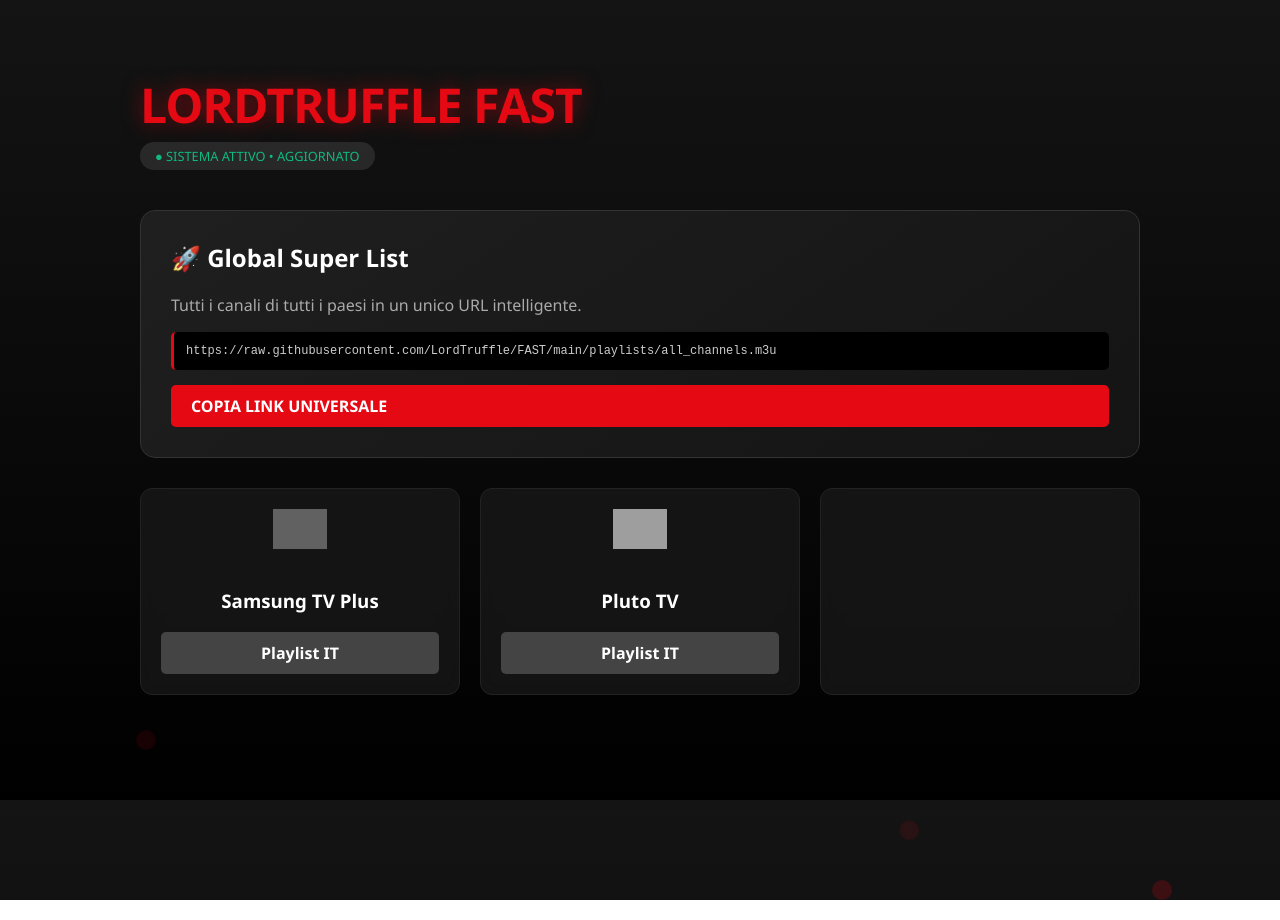
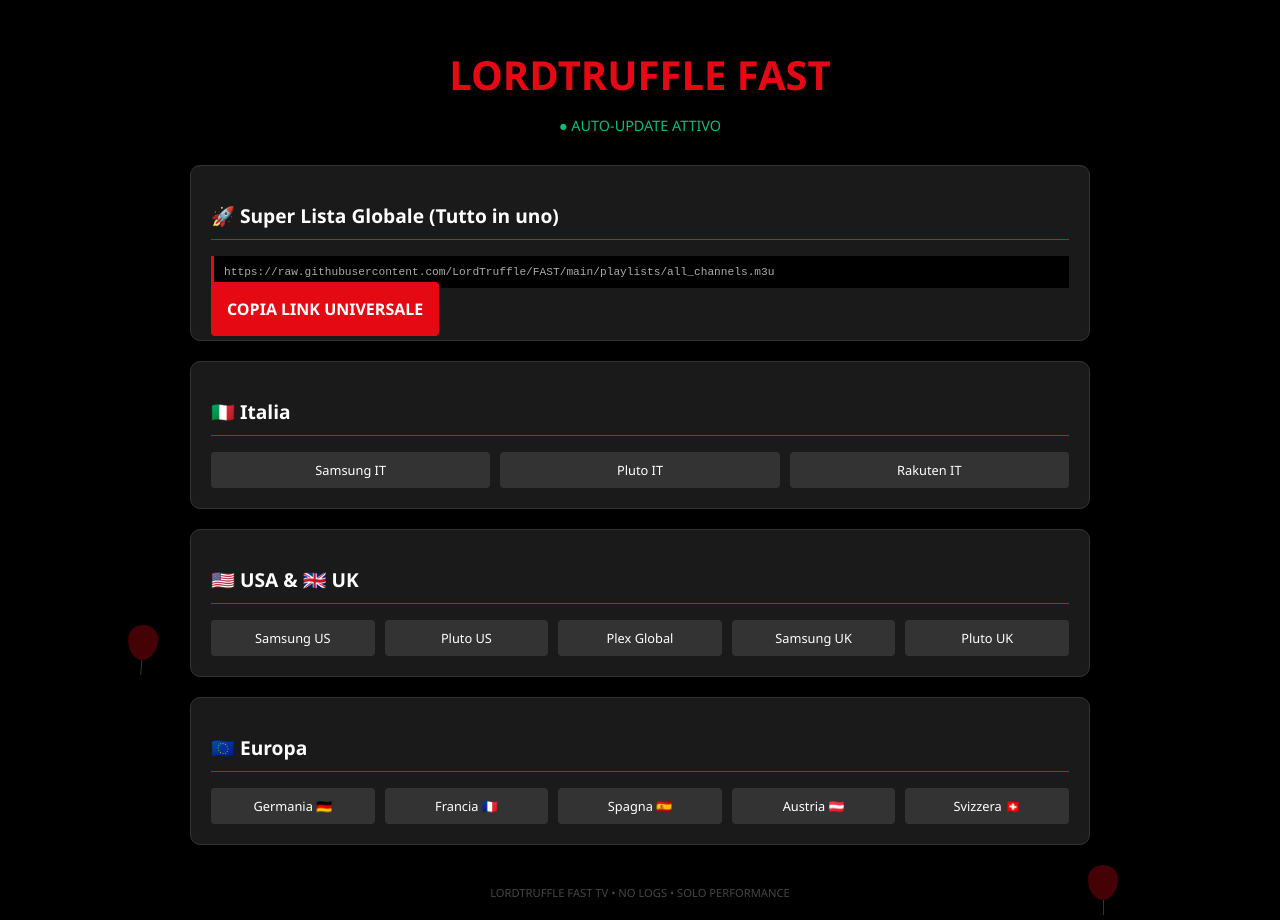
Before and after one commit to LordTruffle/FAST, a plain HTML site: page index.html in a window 1280 px wide. Drawn offline with Linux system fonts and the light colour scheme; grey boxes are pictures that could not be loaded.

Commit message:
Update index.html

```diff
--- a/index.html
+++ b/index.html
@@ -5,161 +5,88 @@
     <meta name="viewport" content="width=device-width, initial-scale=1.0">
     <title>LordTruffle FAST TV</title>
     <style>
-        :root {
-            --primary: #e50914; /* Rosso Netflix */
-            --bg: #0b0b0b;
-            --card-bg: rgba(30, 30, 30, 0.6);
+        :root { --red: #e50914; --dark: #141414; }
+        body { font-family: 'Segoe UI', Arial, sans-serif; background: #000; color: white; margin: 0; padding: 20px; overflow-x: hidden; }
+
+        /* Palloncini Leggeri */
+        .balloon {
+            position: fixed; bottom: -100px; width: 30px; height: 35px;
+            background: rgba(229, 9, 20, 0.3); border-radius: 50% 50% 50% 50% / 40% 40% 60% 60%;
+            animation: float 20s infinite linear; z-index: -1;
+        }
+        .balloon::after { content: ""; position: absolute; bottom: -15px; left: 15px; width: 1px; height: 15px; background: rgba(255,255,255,0.2); }
+        @keyframes float {
+            0% { transform: translateY(0) rotate(0deg); }
+            100% { transform: translateY(-120vh) rotate(20deg); }
         }
 
-        body {
-            font-family: 'Segoe UI', Roboto, Helvetica, Arial, sans-serif;
-            background: linear-gradient(180deg, #141414 0%, #000000 100%);
-            color: white;
-            margin: 0;
-            overflow-x: hidden;
-            min-height: 100vh;
-        }
+        .container { max-width: 900px; margin: auto; }
+        h1 { color: var(--red); font-size: 2.5rem; text-align: center; margin-bottom: 5px; }
+        .status { text-align: center; color: #10b981; font-size: 0.9rem; margin-bottom: 30px; }
 
-        /* --- EFFETTO PALLONCINI --- */
-        .balloon {
-            position: absolute;
-            bottom: -100px;
-            width: 20px;
-            height: 20px;
-            background: rgba(229, 9, 20, 0.2);
-            border-radius: 50%;
-            animation: float 15s infinite ease-in;
-            z-index: 0;
-        }
+        .box { background: #1a1a1a; border-radius: 10px; padding: 20px; margin-bottom: 20px; border: 1px solid #333; }
+        h2 { border-bottom: 1px solid var(--red); padding-bottom: 10px; font-size: 1.2rem; }
 
-        @keyframes float {
-            0% { transform: translateY(0) translateX(0); opacity: 0; }
-            10% { opacity: 0.5; }
-            90% { opacity: 0.5; }
-            100% { transform: translateY(-120vh) translateX(50px); opacity: 0; }
-        }
+        .grid { display: grid; grid-template-columns: repeat(auto-fit, minmax(130px, 1fr)); gap: 10px; margin-top: 15px; }
 
-        .container {
-            position: relative;
-            z-index: 1;
-            max-width: 1000px;
-            margin: auto;
-            padding: 40px 20px;
-        }
+        .btn { background: #333; color: white; text-decoration: none; padding: 8px; border-radius: 4px; font-size: 0.8rem; text-align: center; transition: 0.2s; border: 1px solid transparent; }
+        .btn:hover { background: var(--red); border-color: white; }
+        .btn-main { background: var(--red); padding: 15px; font-weight: bold; font-size: 1rem; }
 
-        h1 {
-            font-size: 3rem;
-            letter-spacing: -1px;
-            color: var(--primary);
-            margin-bottom: 5px;
-            text-shadow: 0 0 20px rgba(229, 9, 20, 0.5);
-        }
-
-        .status-bar {
-            background: rgba(255, 255, 255, 0.1);
-            display: inline-block;
-            padding: 5px 15px;
-            border-radius: 20px;
-            font-size: 0.8rem;
-            color: #10b981;
-            margin-bottom: 40px;
-        }
-
-        .main-card {
-            background: linear-gradient(145deg, #1f1f1f, #141414);
-            border: 1px solid #333;
-            border-radius: 15px;
-            padding: 30px;
-            margin-bottom: 30px;
-            transition: transform 0.3s;
-        }
-
-        .main-card:hover { transform: scale(1.01); border-color: var(--primary); }
-
-        .grid {
-            display: grid;
-            grid-template-columns: repeat(auto-fit, minmax(280px, 1fr));
-            gap: 20px;
-        }
-
-        .card {
-            background: var(--card-bg);
-            backdrop-filter: blur(10px);
-            border: 1px solid #222;
-            border-radius: 12px;
-            padding: 20px;
-            text-align: center;
-            transition: 0.3s;
-        }
-
-        .card:hover { background: rgba(50, 50, 50, 0.8); border-color: #444; }
-
-        .logo {
-            height: 40px;
-            margin-bottom: 15px;
-            filter: grayscale(0.3);
-            transition: 0.3s;
-        }
-
-        .card:hover .logo { filter: grayscale(0); transform: scale(1.1); }
-
-        .btn {
-            background: var(--primary);
-            color: white;
-            text-decoration: none;
-            padding: 10px 20px;
-            border-radius: 5px;
-            display: block;
-            font-weight: bold;
-            margin-top: 15px;
-            transition: 0.3s;
-        }
-
-        .btn:hover { background: #ff0f1a; box-shadow: 0 0 15px rgba(229, 9, 20, 0.6); }
-
-        code {
-            display: block;
-            background: #000;
-            padding: 12px;
-            border-radius: 5px;
-            color: #ccc;
-            font-size: 0.75rem;
-            margin: 15px 0;
-            word-break: break-all;
-            border-left: 3px solid var(--primary);
-        }
-
-        footer { margin-top: 60px; color: #555; font-size: 0.8rem; }
+        code { background: #000; padding: 10px; display: block; margin: 10px 0; font-size: 0.7rem; color: #aaa; word-break: break-all; border-left: 3px solid var(--red); }
+        footer { text-align: center; color: #444; font-size: 0.7rem; margin-top: 40px; }
     </style>
 </head>
 <body>
 
     <div class="balloon" style="left: 10%; animation-delay: 0s;"></div>
-    <div class="balloon" style="left: 30%; animation-delay: 5s;"></div>
-    <div class="balloon" style="left: 70%; animation-delay: 2s;"></div>
-    <div class="balloon" style="left: 90%; animation-delay: 8s;"></div>
+    <div class="balloon" style="left: 85%; animation-delay: 7s;"></div>
 
     <div class="container">
         <h1>LORDTRUFFLE FAST</h1>
-        <div class="status-bar">● SISTEMA ATTIVO • AGGIORNATO</div>
+        <p class="status">● AUTO-UPDATE ATTIVO</p>
 
-        <div class="main-card">
-            <h2 style="margin-top:0">🚀 Global Super List</h2>
-            <p style="color:#aaa">Tutti i canali di tutti i paesi in un unico URL intelligente.</p>
+        <div class="box">
+            <h2>🚀 Super Lista Globale (Tutto in uno)</h2>
             <code>https://raw.githubusercontent.com/LordTruffle/FAST/main/playlists/all_channels.m3u</code>
-            <a href="https://raw.githubusercontent.com/LordTruffle/FAST/main/playlists/all_channels.m3u" class="btn">COPIA LINK UNIVERSALE</a>
+            <a href="https://raw.githubusercontent.com/LordTruffle/FAST/main/playlists/all_channels.m3u" class="btn btn-main">COPIA LINK UNIVERSALE</a>
         </div>
 
-        <div class="grid">
-            <div class="card">
-                <img src="https://upload.wikimedia.org/wikipedia/commons/2/24/Samsung_Logo.svg" alt="Samsung" class="logo" style="filter: invert(1);">
-                <h3>Samsung TV Plus</h3>
-                <a href="https://raw.githubusercontent.com/LordTruffle/FAST/main/playlists/samsung_it.m3u" class="btn" style="background:#444">Playlist IT</a>
+        <div class="box">
+            <h2>🇮🇹 Italia</h2>
+            <div class="grid">
+                <a href="https://raw.githubusercontent.com/LordTruffle/FAST/main/playlists/samsung_it.m3u" class="btn">Samsung IT</a>
+                <a href="https://raw.githubusercontent.com/LordTruffle/FAST/main/playlists/pluto_it.m3u" class="btn">Pluto IT</a>
+                <a href="https://raw.githubusercontent.com/LordTruffle/FAST/main/playlists/rakuten_it.m3u" class="btn">Rakuten IT</a>
             </div>
-            <div class="card">
-                <img src="https://upload.wikimedia.org/wikipedia/commons/a/a2/Pluto_TV_logo.svg" alt="Pluto" class="logo">
-                <h3>Pluto TV</h3>
-                <a href="https://raw.githubusercontent.com/LordTruffle/FAST/main/playlists/pluto_it.m3u" class="btn" style="background:#444">Playlist IT</a>
+        </div>
+
+        <div class="box">
+            <h2>🇺🇸 USA & 🇬🇧 UK</h2>
+            <div class="grid">
+                <a href="https://raw.githubusercontent.com/LordTruffle/FAST/main/playlists/samsung_us.m3u" class="btn">Samsung US</a>
+                <a href="https://raw.githubusercontent.com/LordTruffle/FAST/main/playlists/pluto_us.m3u" class="btn">Pluto US</a>
+                <a href="https://raw.githubusercontent.com/LordTruffle/FAST/main/playlists/plex_all.m3u" class="btn">Plex Global</a>
+                <a href="https://raw.githubusercontent.com/LordTruffle/FAST/main/playlists/samsung_gb.m3u" class="btn">Samsung UK</a>
+                <a href="https://raw.githubusercontent.com/LordTruffle/FAST/main/playlists/pluto_gb.m3u" class="btn">Pluto UK</a>
             </div>
-            <div class="card">
-                <img src="
+        </div>
+
+        <div class="box">
+            <h2>🇪🇺 Europa</h2>
+            <div class="grid">
+                <a href="https://raw.githubusercontent.com/LordTruffle/FAST/main/playlists/samsung_de.m3u" class="btn">Germania 🇩🇪</a>
+                <a href="https://raw.githubusercontent.com/LordTruffle/FAST/main/playlists/samsung_fr.m3u" class="btn">Francia 🇫🇷</a>
+                <a href="https://raw.githubusercontent.com/LordTruffle/FAST/main/playlists/samsung_es.m3u" class="btn">Spagna 🇪🇸</a>
+                <a href="https://raw.githubusercontent.com/LordTruffle/FAST/main/playlists/samsung_at.m3u" class="btn">Austria 🇦🇹</a>
+                <a href="https://raw.githubusercontent.com/LordTruffle/FAST/main/playlists/samsung_ch.m3u" class="btn">Svizzera 🇨🇭</a>
+            </div>
+        </div>
+
+        <footer>
+            LORDTRUFFLE FAST TV • NO LOGS • SOLO PERFORMANCE
+        </footer>
+    </div>
+
+</body>
+</html>
```
